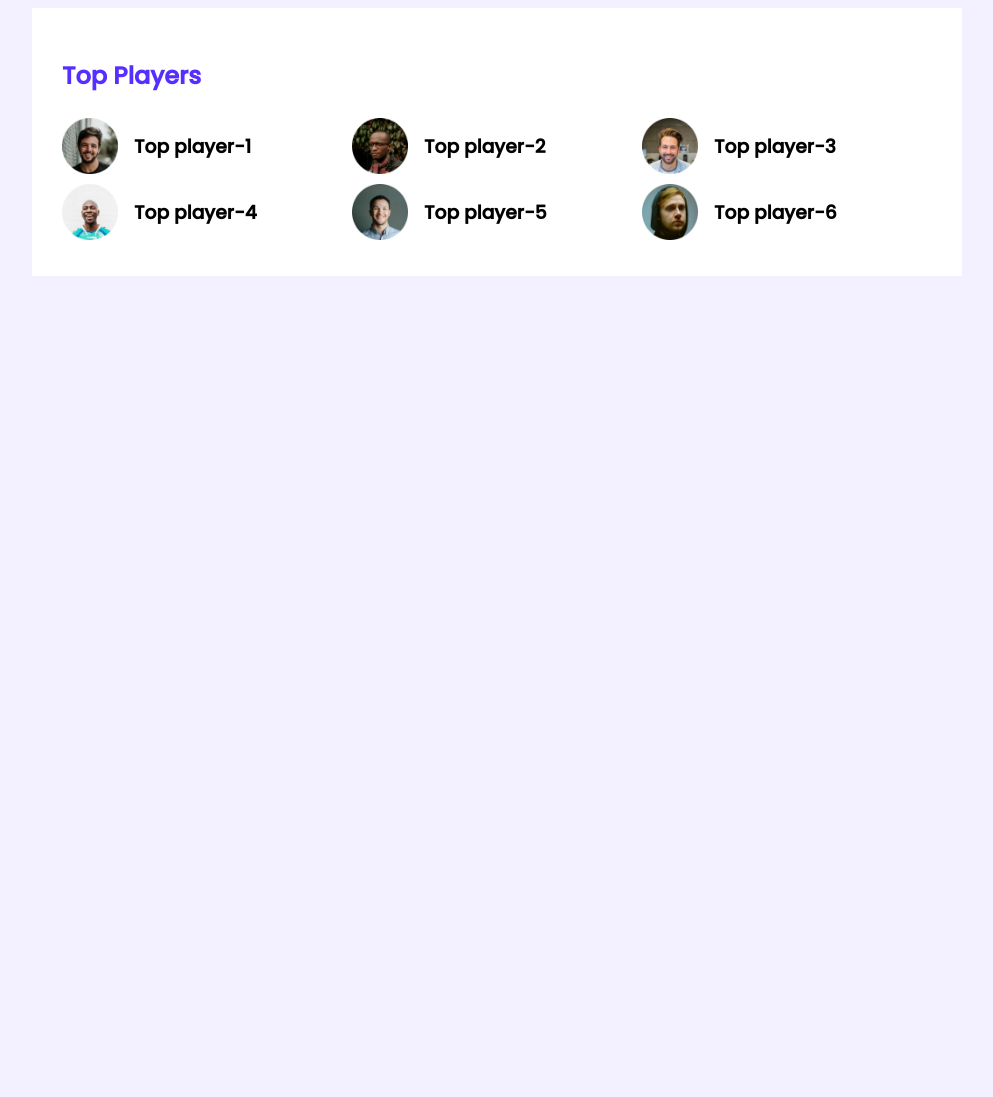
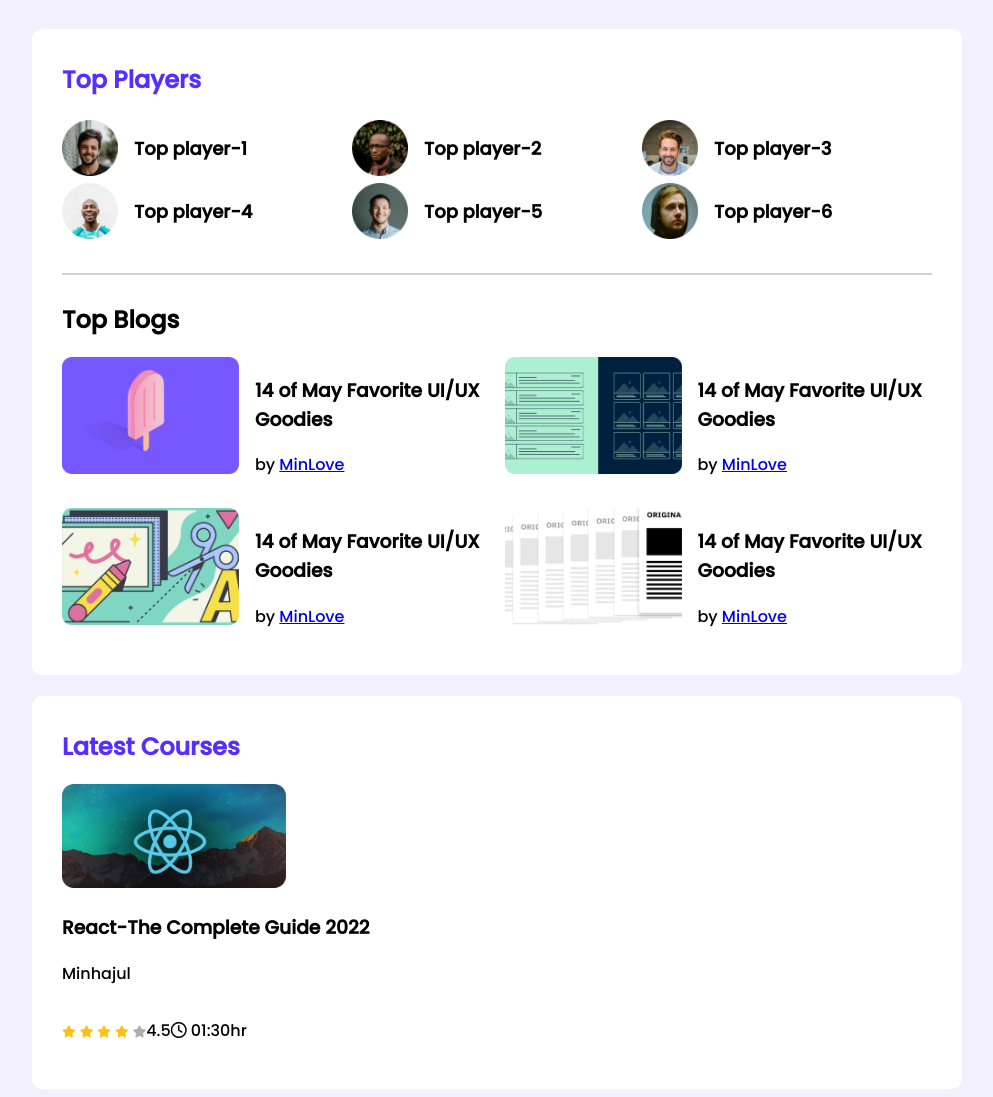
Before and after one commit to MinLove1/Leader-board-css3, a plain HTML site: page index.html in a window 1280 px wide. Shown: the whole page, without its empty margins (143-1136 px from the left). Before the commit the page ends 800 px from the top, so only its background shows below. Drawn offline with Linux system fonts and the light colour scheme.

Commit message:
almost done

```diff
--- a/index.html
+++ b/index.html
@@ -6,6 +6,10 @@
     <meta http-equiv="X-UA-Compatible" content="IE=edge">
     <meta name="viewport" content="width=device-width, initial-scale=1.0">
     <title>Leader Board</title>
+    <!-- font awsome -->
+
+    <script src="https://kit.fontawesome.com/babda89756.js" crossorigin="anonymous"></script>
+
     <!-- stylsheet -->
     <link rel="stylesheet" href="style.css">
 </head>
@@ -51,6 +55,88 @@
                     </div>
                 </div>
             </div>
+            <hr>
+
+
+            <div class="top-blogs">
+                <h2>Top Blogs</h2>
+                <div class="blogs">
+                    <article class="blog">
+                        <div class="thumnail">
+                            <img src="images/blogs/blog-1.png" alt="">
+                        </div>
+                        <div class="blog-info">
+                            <h3>14 of May Favorite UI/UX Goodies</h3>
+                            <p class="blog-auth">by <a href="#">MinLove</a></p>
+                        </div>
+                    </article>
+                    <article class="blog">
+                        <div class="thumnail">
+                            <img src="images/blogs/blog-2.png" alt="">
+                        </div>
+                        <div class="blog-info">
+                            <h3>14 of May Favorite UI/UX Goodies</h3>
+                            <p class="blog-auth">by <a href="#">MinLove</a></p>
+                        </div>
+                    </article>
+                    <article class="blog">
+                        <div class="thumnail">
+                            <img src="images/blogs/blog-3.png" alt="">
+                        </div>
+                        <div class="blog-info">
+                            <h3>14 of May Favorite UI/UX Goodies</h3>
+                            <p class="blog-auth">by <a href="#">MinLove</a></p>
+                        </div>
+                    </article>
+                    <article class="blog">
+                        <div class="thumnail">
+                            <img src="images/blogs/blog-4.png" alt="">
+                        </div>
+                        <div class="blog-info">
+                            <h3>14 of May Favorite UI/UX Goodies</h3>
+                            <p class="blog-auth">by <a href="#">MinLove</a></p>
+                        </div>
+                    </article>
+                </div>
+            </div>
+        </section>
+
+        <!-- course styles -->
+
+        <section class="container">
+            <h2 class="section-title">Latest Courses</h2>
+
+            <div class="courses">
+                <div class="course">
+                    <div class="course-banner">
+                        <img src="images/courses/course-1.png" alt="">
+                    </div>
+
+                    <div class="course-details">
+                        <h3 class="course-title">
+                            React-The Complete Guide 2022
+                        </h3>
+                        <p class="course-author">Minhajul</p>
+                        <div class="course-info">
+                            <div>
+                                <i class="fas fa-star filled"></i>
+                                <i class="fas fa-star filled"></i>
+                                <i class="fas fa-star filled"></i>
+                                <i class="fas fa-star filled"></i>
+                                <i class="fas fa-star empty"></i>
+                            </div>
+
+                            <p>4.5</p>
+
+                            <div class="course-duration">
+                                <i class="far fa-clock"></i>
+                                01:30hr
+
+                            </div>
+                        </div>
+                    </div>
+                </div>
+            </div>
         </section>
     </main>
 </body>
--- a/style.css
+++ b/style.css
@@ -10,19 +10,31 @@ body{
 
 main{
     display:flex;
-    justify-content:center;
+    flex-direction:column;
+    align-items:center;
 }
 .container {
     width:870px;
     background:#FFFFFF;
     padding:30px;
+    margin-top:21px;
+    border-radius:10px;
+}
+
+hr {
+    border:1px solid #D1D1D1;
+    margin-bottom:27px;
+
 }
 
 /* top player style */
-
+.top-players {
+    margin-bottom:30px;
+}
 .section-title{
     color:#562EFF;
     font-size:24px;
+    margin-top:3px;
 }
 .players {
     display:grid;
@@ -43,4 +55,65 @@ main{
 
 .player-name{
     margin-left:16px;
+    font-size:18px;
 }
+
+/* blog styles */
+
+.blogs {
+    display:grid;
+    grid-template-columns: repeat(2 , 1fr);
+    grid-gap: 15px;
+}
+.blog{
+    display:flex;
+}
+
+.blog .thumnail img {
+    width:177px;
+    height:117px;
+}
+
+.blog-info {
+
+    margin-left: 16px;
+}
+
+.blog-title {
+    font-size:20px;
+}
+
+.blog-author{
+    color:#9F9F9F;
+    font-size:16px;
+}
+
+.blog-author a{
+    color:#562DFF;
+    text-decoration:none;
+    font-size:16px;
+
+}
+
+
+/* Courses Styles */
+
+.course .course-banner img{
+    width:224px;
+    height:104px;
+}
+
+.course-info {
+    display:flex;
+    align-items:center;
+}
+.fa-star {
+    font-size:12px;
+}
+.fa-star.filled {
+    color:#FFC014;
+}
+
+.fa-star.empty{
+    color:#AEAEAE;
+}
```
